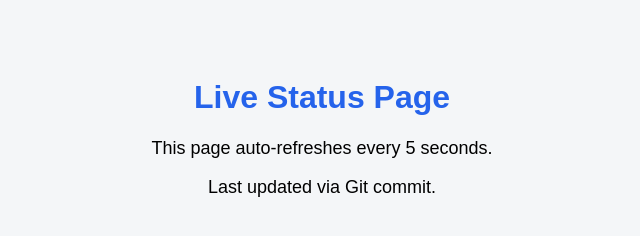
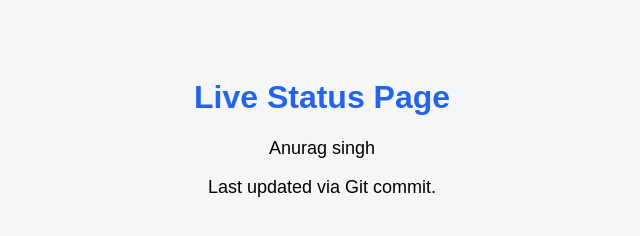
Before and after one commit to Anuragpw/myApp, a plain HTML site: page index.html in a window 1280 px wide. Shown: the whole page, without its empty margins (318-958 px from the left). Drawn offline with Linux system fonts and the light colour scheme.

Commit message:
Update status message in index.html

```diff
--- a/index.html
+++ b/index.html
@@ -27,7 +27,7 @@
 <body>
 
     <h1>Live Status Page</h1>
-    <p>This page auto-refreshes every 5 seconds.</p>
+    <p>Anurag singh </p>
     <p>Last updated via Git commit.</p>
 
 </body>
```
